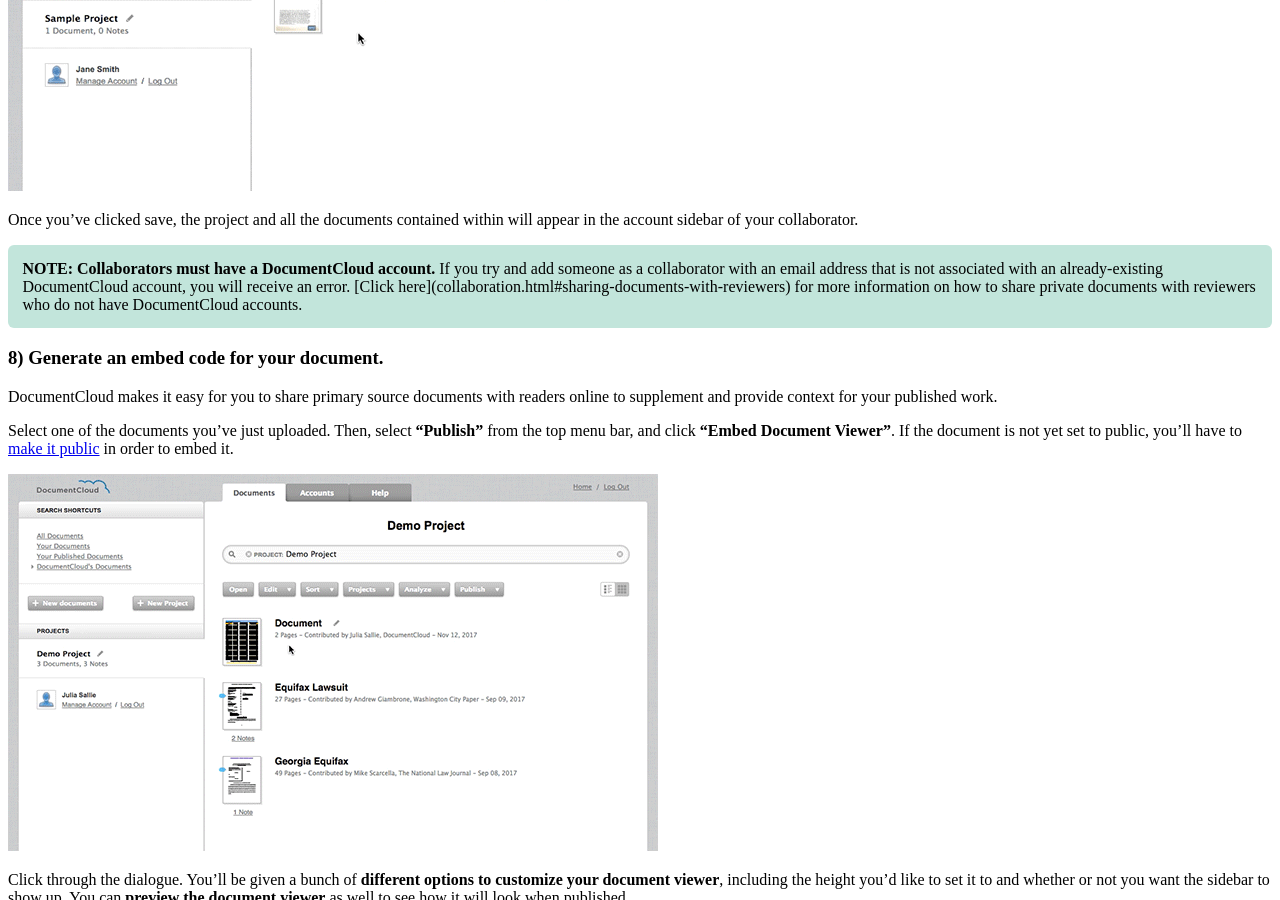
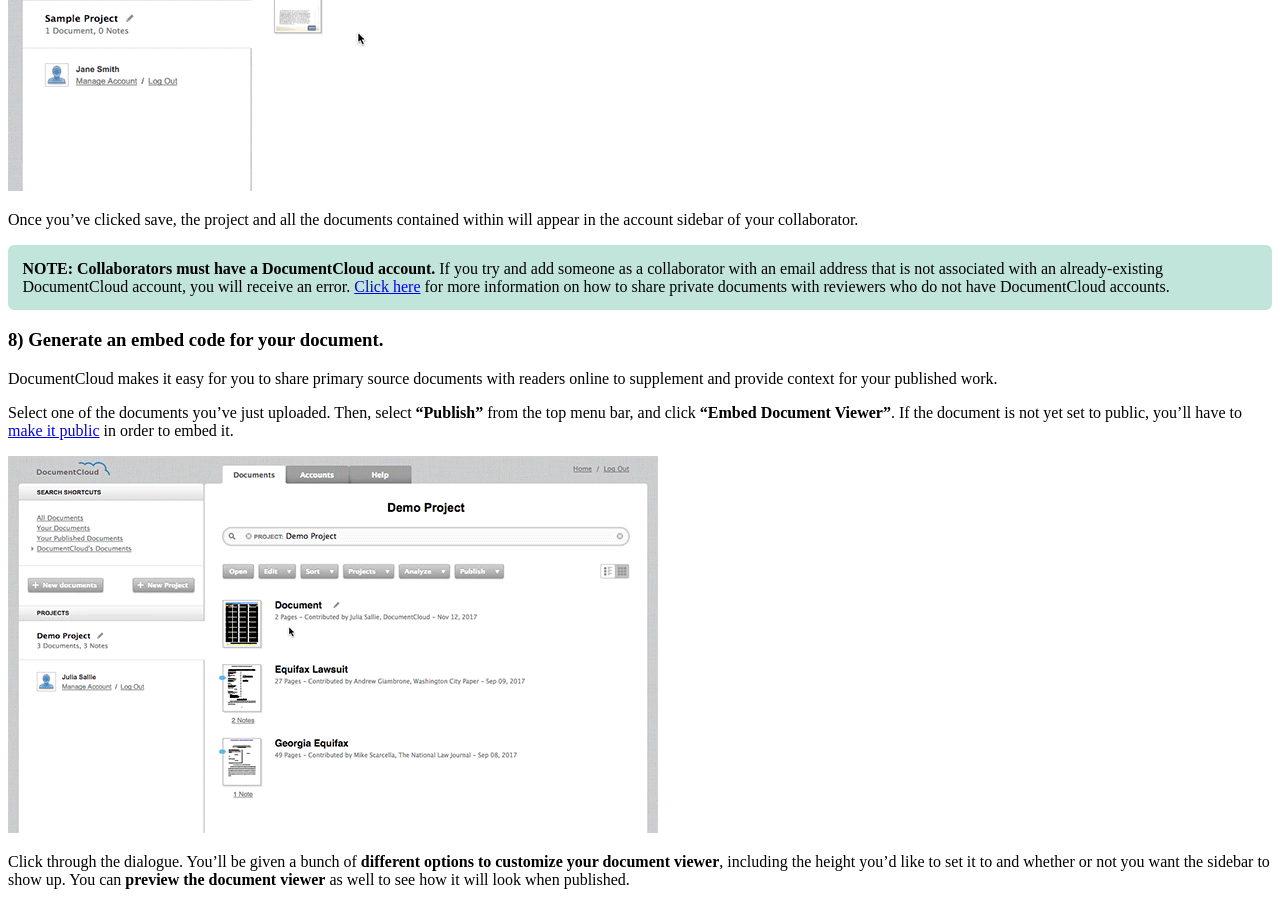
Before and after one commit to documentcloud/help_center, a Jekyll site: the page built from _help/guided_tour.md, in a window 1280 px wide and 900 px high, scrolled down 4137 px. Built offline with Jekyll 4.4.1, drawn with Linux system fonts in a browser that asks for light colours; comment, search, counter and statistics services are not loaded; part of the change alters nothing that is shown.

Commit message:
Testing styles (links)

```diff
--- a/_help/guided_tour.md
+++ b/_help/guided_tour.md
@@ -115,7 +115,7 @@ Hover over the **"Demo Documents"** project you created earlier and select the *
 
 Once you've clicked save, the project and all the documents contained within will appear in the account sidebar of your collaborator.
 
-<p style="background:#c2e5db;padding:0.9em;border-radius:6px;"><b>NOTE: Collaborators must have a DocumentCloud account.</b> If you try and add someone as a collaborator with an email address that is not associated with an already-existing DocumentCloud account, you will receive an error. [Click here](collaboration.html#sharing-documents-with-reviewers) for more information on how to share private documents with reviewers who do not have DocumentCloud accounts.</p>
+<p style="background:#c2e5db;padding:0.9em;border-radius:6px;"><b>NOTE: Collaborators must have a DocumentCloud account.</b> If you try and add someone as a collaborator with an email address that is not associated with an already-existing DocumentCloud account, you will receive an error. <a href="https://documentcloud.github.io/help_center/help/collaboration.html#sharing-documents-with-reviewers">Click here</a> for more information on how to share private documents with reviewers who do not have DocumentCloud accounts.</p>
 
 ### 8) Generate an embed code for your document.
 DocumentCloud makes it easy for you to share primary source documents with readers online to supplement and provide context for your published work.
```
